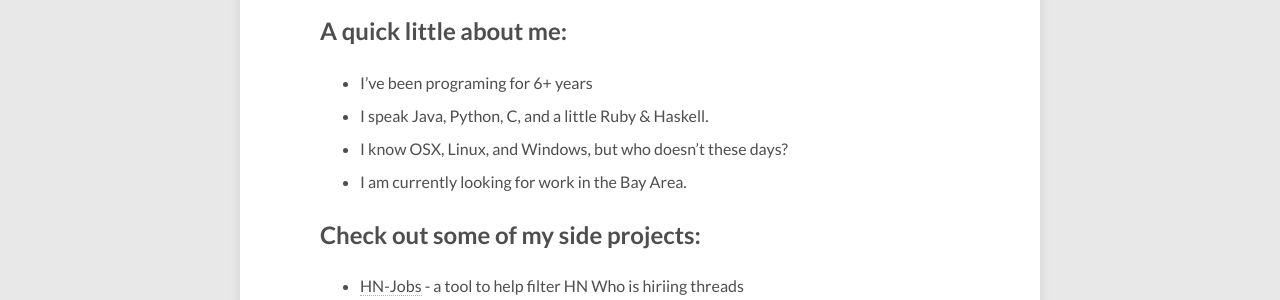
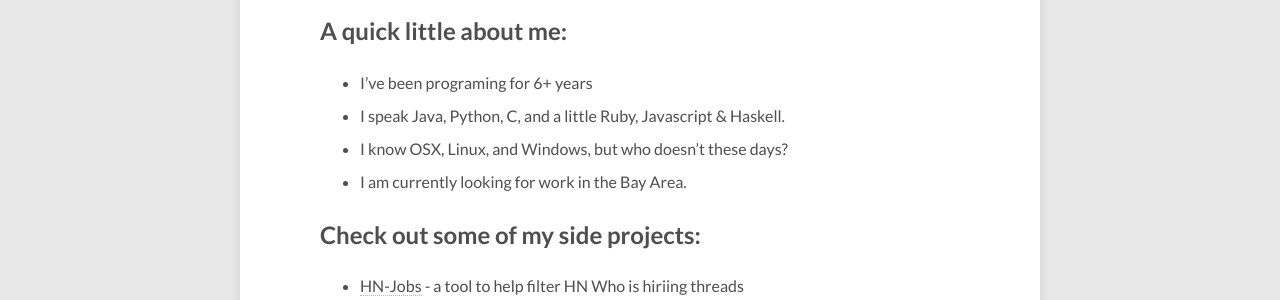
Before and after one commit to RyanEager/ryaneager.github.io, a Jekyll site: the page built from index.html, in a window 1280 px wide. Shown: the part 629-929 px from the top of the page. Built offline with Jekyll 4.4.1, drawn with Linux system fonts in a browser that asks for light colours; nearby versions of some CDN libraries.

Commit message:
added javascript to lang i speak

```diff
--- a/index.html
+++ b/index.html
@@ -18,7 +18,7 @@ comments: false
 
 <ul>
   <li>I’ve been programing for 6+ years</li>
-  <li>I speak Java, Python, C, and a little Ruby & Haskell.</li>
+  <li>I speak Java, Python, C, and a little Ruby, Javascript & Haskell.</li>
   <li>I know OSX, Linux, and Windows, but who doesn’t these days?</li>
   <li>I am currently looking for work in the Bay Area.</li>
 </ul>
```
